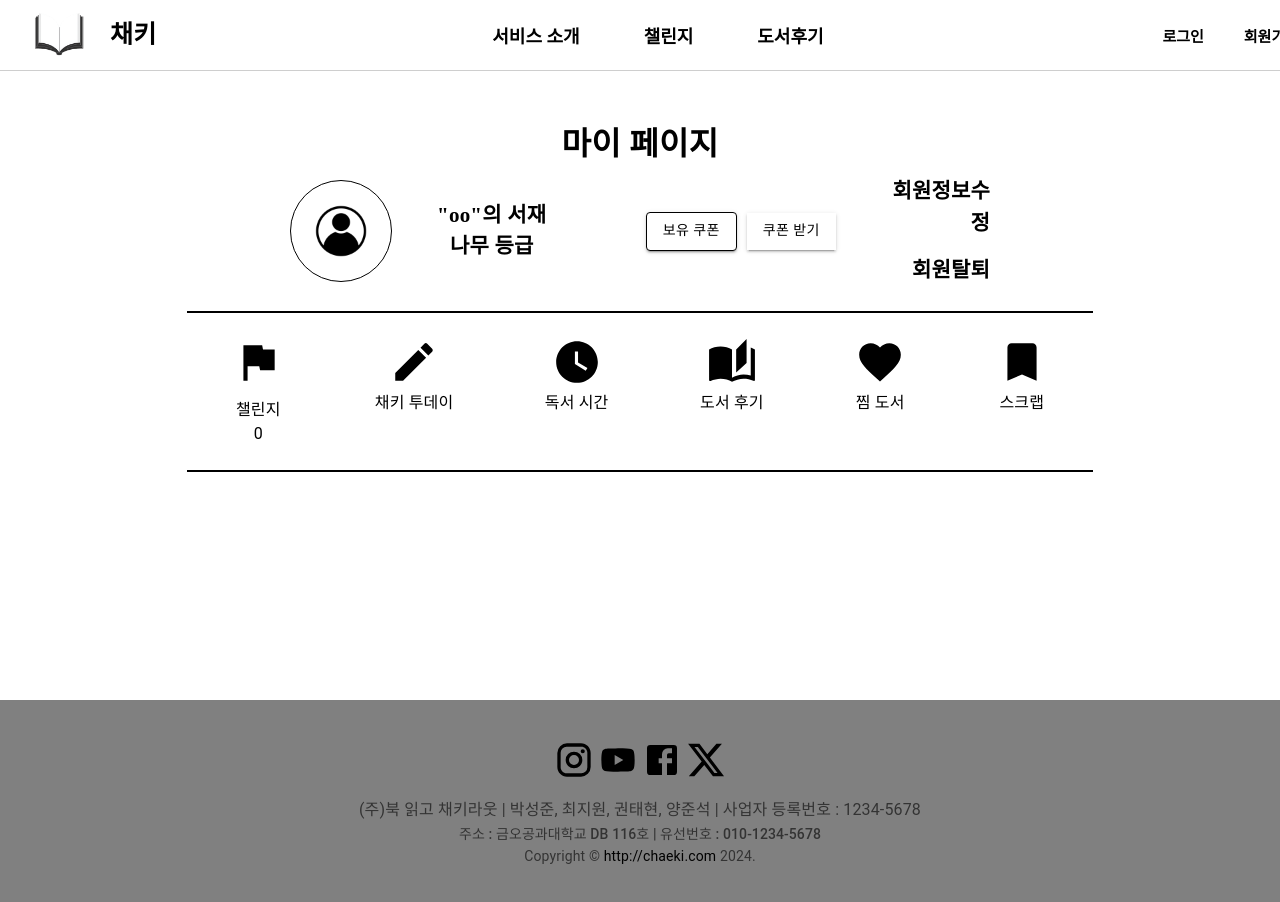
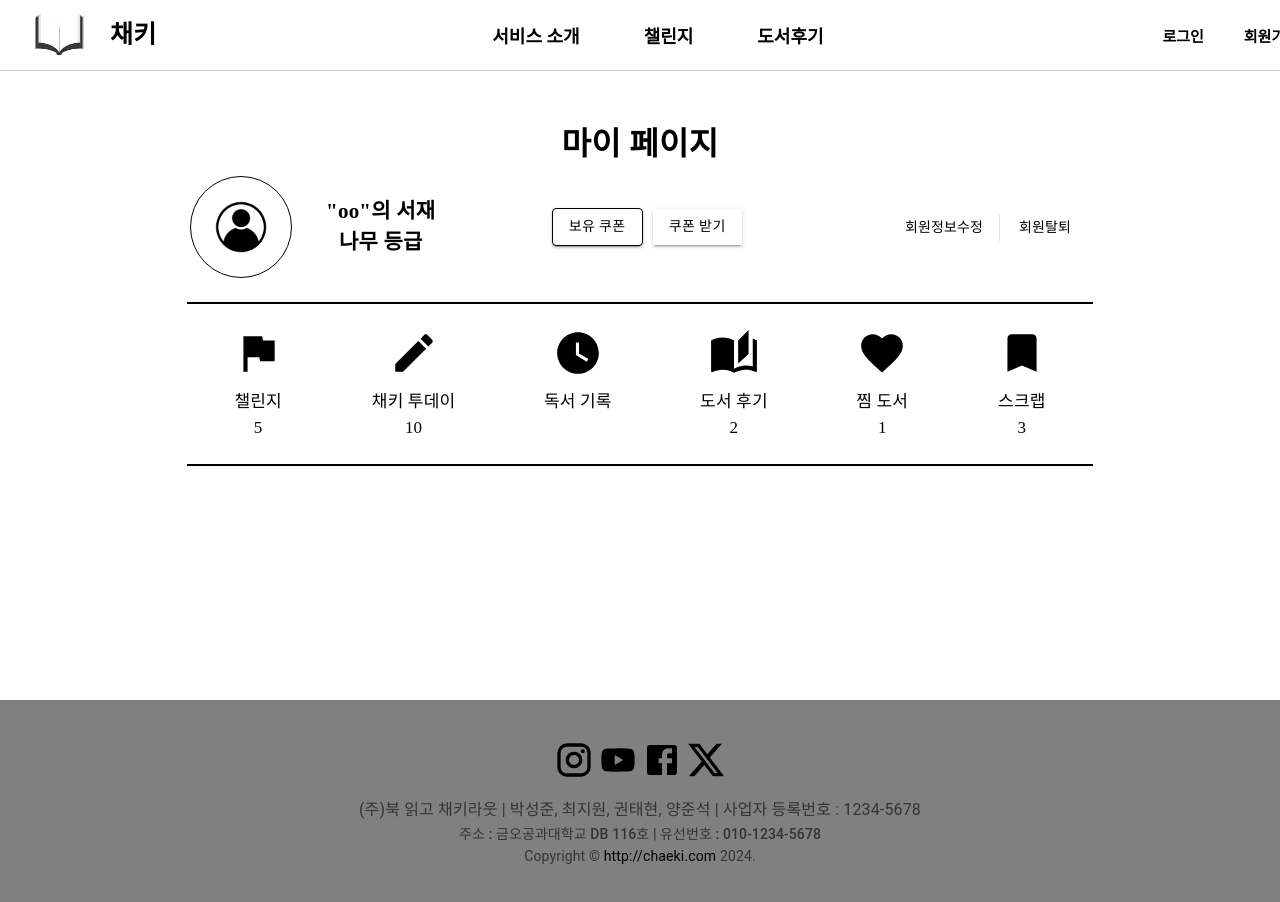
Before and after one commit to Webkit-team/Chae-ki-frontend, a React (Create React App) app: page /my in a window 1280 px wide. Shown: the top 902 px of the page. Built offline with nearby package versions, Linux system fonts and the light colour scheme; a web font is replaced by a local one.

Commit message:
마이페이지 챌린지,채키투데이 배치 / transform 변경중

```diff
--- a/src/App.js
+++ b/src/App.js
@@ -23,8 +23,7 @@ const App = () => {
         <Route path="/login" element={<LoginPage />}></Route>
         <Route path="/signup" element={<SignUpPage/>}></Route>
 
-{/* 마이 페이지와 회원정보수정 페이지는 로그인한 뒤에 뜨는 메인페이지에서 이동 가능.
-    마이페이지 '/my'는 api문서 미정의로, 언제든 변경 가능*/}
+{/* 마이 페이지와 회원정보수정 페이지는 로그인한 뒤에 뜨는 메인페이지에서 이동 가능하도록 변경 예정. */}
         <Route path="/my" element={<MyPage/>}></Route>
         <Route path="/user" element={<EditPage/>}></Route>
 
--- a/src/components/atoms/Text.js
+++ b/src/components/atoms/Text.js
@@ -27,6 +27,7 @@ export const MainText = ({children, ...props}) => {
             fontFamily:'NanumBarunGothic',
             fontWeight: 400,
             fontSize: '17px',
+            lineHeight: "150%"
         }}>
         {children}
         </Typography>
@@ -73,7 +74,7 @@ export const Text3 = ({children, ...props}) => {
 };
 
 
-export const Text4 = ({children, ...props}) => {
+export const Text4 = ({children, sx, ...props}) => {
     return (
         <Typography
         sx={{
--- /dev/null
+++ b/src/components/molecules/ChaekiTodayList.js
@@ -0,0 +1,48 @@
+import { Card, Container, Divider } from "@mui/material";
+import { Text3, Text4, Text5 } from "../atoms/Text";
+
+const ChaekiTodayList = () => {
+
+    return (<>
+
+        <Container sx={{ display: "grid", gridTemplateColumns: "400px 400px", justifyContent: "center", gap: 10, width: 900 }}>
+            <Card
+                sx={{
+                    width: 400, height: 200, display: "flex", flexDirection: "column", justifyContent: "center", alignItems: "center",
+                    transition: "Transform 0.5s",
+                    "&:hover": {
+                        transform: "rotateX(5deg) rotateY(45deg)"
+                    }, border: "solid"
+                }}
+                elevation={10}
+            >
+                <Text3>좋습니다.</Text3>
+                <Divider width="90%" sx={{ display: "flex", justifyContent: "center", border: "double 1px #D9D9D9" }}></Divider>
+                <Text4 sx={{display:"flex", justifyContent:"right"}}>메스커레이드 호텔</Text4>
+                <Text5>p.123</Text5>
+            </Card>
+
+            <Card sx={{ width: 400,
+                transition: "Transform 0.3s ease-in-out",
+                "&:hover": {
+                    transform: "scale(1.05)",
+                    border: "solid",
+                }, border: "solid 1px #D9D9D9"
+             }}>
+                <Text3>반전의 연속이었습니다.</Text3>
+                <Divider width="100%" sx={{ border: "Highlight 1px" }}></Divider>
+                <Text3>돌이킬 수 없는 약속</Text3>
+                <Text5>p.456</Text5>
+            </Card>
+            <Card sx={{ width: 400 }}>
+                <Text3>유에서 무로 돌아갑시다.</Text3>
+                <Divider width="100%" sx={{ border: "Highlight 1px" }}></Divider>
+                <Text3>무소유</Text3>
+                <Text5>p.456</Text5>
+            </Card>
+        </Container>
+
+    </>)
+}
+
+export default ChaekiTodayList;
--- a/src/components/organisms/EditContainer.js
+++ b/src/components/organisms/EditContainer.js
@@ -1,9 +1,8 @@
-import { Button, IconButton, TextField, Avatar, Box, Container, Typography } from "@mui/material";
+import { Button, IconButton, Box, Container } from "@mui/material";
 import CustomTextField from "../atoms/CustomTextField";
-import CustomButton from "../atoms/CustomButton";
+
 
 import CloudUploadIcon from "@mui/icons-material/CloudUpload";
-import PersonIcon from '@mui/icons-material/Person';
 import KeyIcon from '@mui/icons-material/Key';
 import LockIcon from '@mui/icons-material/Lock';
 import BadgeIcon from '@mui/icons-material/Badge';
--- a/src/components/organisms/MyContainer.js
+++ b/src/components/organisms/MyPageContainer.js
@@ -1,5 +1,6 @@
 import ChallengeList from "../molecules/ChallengeList";
-import { Box, Container, Avatar, Typography, Button, Divider } from "@mui/material";
+import ChaekiTodayList from "../molecules/ChaekiTodayList";
+import { Box, Container, Avatar, Divider } from "@mui/material";
 import FlagIcon from '@mui/icons-material/Flag';
 import CreateIcon from '@mui/icons-material/Create';
 import WatchLaterIcon from '@mui/icons-material/WatchLater';
@@ -7,15 +8,15 @@ import AutoStoriesIcon from '@mui/icons-material/AutoStories';
 import FavoriteIcon from '@mui/icons-material/Favorite';
 import BookmarkIcon from '@mui/icons-material/Bookmark';
 
-import { Link } from "react-router-dom";
+
 import { useState } from "react";
 
-import defaultImg from "../../assets/defaultProfile.png"
+import defaultImg from "../../assets/defaultProfile.png";
 import CustomButton from "../atoms/CustomButton";
-import { MainText, SubTitle, Text3} from "../atoms/Text";
+import { MainText, SubTitle, Text3, Text5} from "../atoms/Text";
 
 
-const MyContainer = () => {
+const MyPageContainer = () => {
 
     const [showActivity, setShowActivity] = useState(null);
 
@@ -28,15 +29,15 @@ const MyContainer = () => {
             case "challenge":
                 return <ChallengeList />;
             case "today":
-                return <MainText>채키 투데이 내용입니다.</MainText>
+                return <ChaekiTodayList />
             case "readTime":
-                return <p>누적 독서 시간 ~~</p>
+                return <MainText>누적 독서 시간 ~~</MainText>
             case "review":
-                return <p>도서 후기 리스트입니다.</p>
+                return <MainText>도서 후기 리스트입니다.</MainText>
             case "like":
-                return <p>찜 도서 목록입니다.</p>
+                return <MainText>찜 도서 목록입니다.</MainText>
             case "scrap":
-                return <p>스크랩 도서 후기 목록입니다.</p>
+                return <MainText>스크랩 도서 후기 목록입니다.</MainText>
             default:
                 return null;
         }
@@ -50,7 +51,7 @@ const MyContainer = () => {
                 sx={{
                     display: "flex",
                     flexDirection: "column",
-                    alignItems: "center",
+                    alignItems: "center"
                 }}
             >
 
@@ -59,7 +60,7 @@ const MyContainer = () => {
                     sx={{
                         display: "flex",
                         alignItems: "center",
-                        maxWidth: 700,
+                        maxWidth: 900,
                         pb: 3
                     }}
                 >
@@ -74,15 +75,15 @@ const MyContainer = () => {
                         <Text3>나무 등급</Text3>
                     </Box>
 
-                    <Box sx={{ width:"300px", textAlign:"center"}}>
+                    <Box sx={{ width:"400px", textAlign:"center"}}>
                         <CustomButton variant="contained" sx={{border:"1px solid", borderRadius: 1}}>보유 쿠폰</CustomButton>
                         <CustomButton variant="contained">쿠폰 받기</CustomButton>
                     </Box>
 
-                    <Box sx={{ width: "100px", textAlign:"right"}}>
-                        <Text3>회원정보수정</Text3>
+                    <Box sx={{ width: "300px",display: "flex", alignItems:"end", justifyContent:"end"}}>
+                        <CustomButton sx={{width: 100}}><Text5>회원정보수정</Text5></CustomButton>
                         <Divider orientation="vertical" variant="middle" flexItem />
-                        <Text3>회원탈퇴</Text3>
+                        <CustomButton sx={{width: 80}}><Text5>회원탈퇴</Text5></CustomButton>
                     </Box>
                 </Box>
 
@@ -101,33 +102,37 @@ const MyContainer = () => {
 
                     <Box sx={{ textAlign:"center", cursor:"pointer", lineHeight:2}} onClick={() => handleIconClick("challenge")}>
                         <FlagIcon sx={{ fontSize: 50 }}/>
-                        <Typography>챌린지</Typography>
-                        <Typography>0</Typography>
+                        <MainText>챌린지</MainText>
+                        <MainText>5</MainText>
                     </Box>
 
-                    <Box sx={{ textAlign:"center", cursor:"pointer"}} onClick={() => handleIconClick("today")}>
+                    <Box sx={{ textAlign:"center", cursor:"pointer", lineHeight:2}} onClick={() => handleIconClick("today")}>
                         <CreateIcon sx={{ fontSize: 50 }}/>
-                        <Typography>채키 투데이</Typography>
+                        <MainText>채키 투데이</MainText>
+                        <MainText>10</MainText>
                     </Box>
 
-                    <Box sx={{ textAlign:"center", cursor:"pointer"}} onClick={() => handleIconClick("readTime")}>
+                    <Box sx={{ textAlign:"center", cursor:"pointer", lineHeight:2}} onClick={() => handleIconClick("readTime")}>
                         <WatchLaterIcon sx={{ fontSize: 50 }}/>
-                        <Typography>독서 시간</Typography>
+                        <MainText>독서 기록</MainText>
                     </Box>
 
-                    <Box sx={{ textAlign:"center", cursor:"pointer"}} onClick={() => handleIconClick("review")}>
+                    <Box sx={{ textAlign:"center", cursor:"pointer", lineHeight:2}} onClick={() => handleIconClick("review")}>
                         <AutoStoriesIcon sx={{ fontSize: 50 }}/>
-                        <Typography>도서 후기</Typography>
+                        <MainText>도서 후기</MainText>
+                        <MainText>2</MainText>
                     </Box>
 
-                    <Box sx={{ textAlign:"center", cursor:"pointer"}} onClick={() => handleIconClick("like")}>
+                    <Box sx={{ textAlign:"center", cursor:"pointer", lineHeight:2}} onClick={() => handleIconClick("like")}>
                         <FavoriteIcon sx={{ fontSize: 50 }}/>
-                        <Typography>찜 도서</Typography>
+                        <MainText>찜 도서</MainText>
+                        <MainText>1</MainText>
                     </Box>
 
-                    <Box sx={{ textAlign:"center", cursor:"pointer"}} onClick={() => handleIconClick("scrap")}>
+                    <Box sx={{ textAlign:"center", cursor:"pointer", lineHeight:2}} onClick={() => handleIconClick("scrap")}>
                         <BookmarkIcon sx={{ fontSize: 50 }}/>
-                        <Typography>스크랩</Typography>
+                        <MainText>스크랩</MainText>
+                        <MainText>3</MainText>
                     </Box>
 
                 </Box>
@@ -157,4 +162,4 @@ const MyContainer = () => {
     </div>)
 }
 
-export default MyContainer;
+export default MyPageContainer;
--- a/src/components/organisms/SignUpContainer.js
+++ b/src/components/organisms/SignUpContainer.js
@@ -1,5 +1,5 @@
 import "./css/SignUpContainer.css";
-import { Button, IconButton, TextField, Avatar, Box, Container } from "@mui/material";
+import { Button, IconButton, Box, Container } from "@mui/material";
 
 import CloudUploadIcon from "@mui/icons-material/CloudUpload";
 import PersonIcon from '@mui/icons-material/Person';
@@ -16,7 +16,6 @@ import CustomButton from "../atoms/CustomButton";
 import CustomTextField from "../atoms/CustomTextField";
 import defaultImg from "../../assets/defaultProfile.png"
 import { SubTitle } from "../atoms/Text";
-import { Padding } from "@mui/icons-material";
 
 
 const SignUpContainer = () => {
--- a/src/components/pages/Users/MyPage.js
+++ b/src/components/pages/Users/MyPage.js
@@ -1,10 +1,12 @@
 import Layout from "../../Layout/Layout";
-import MyContainer from "../../organisms/MyContainer";
+import MyPageContainer from "../../organisms/MyPageContainer";
+
 
 const MyPage = () => {
+
     return (
         <Layout>
-            <MyContainer/>
+            <MyPageContainer />
         </Layout>
     );
 }
```
Also changed, not shown: src/components/molecules/ChallengeList.js (+90 -5 lines).
